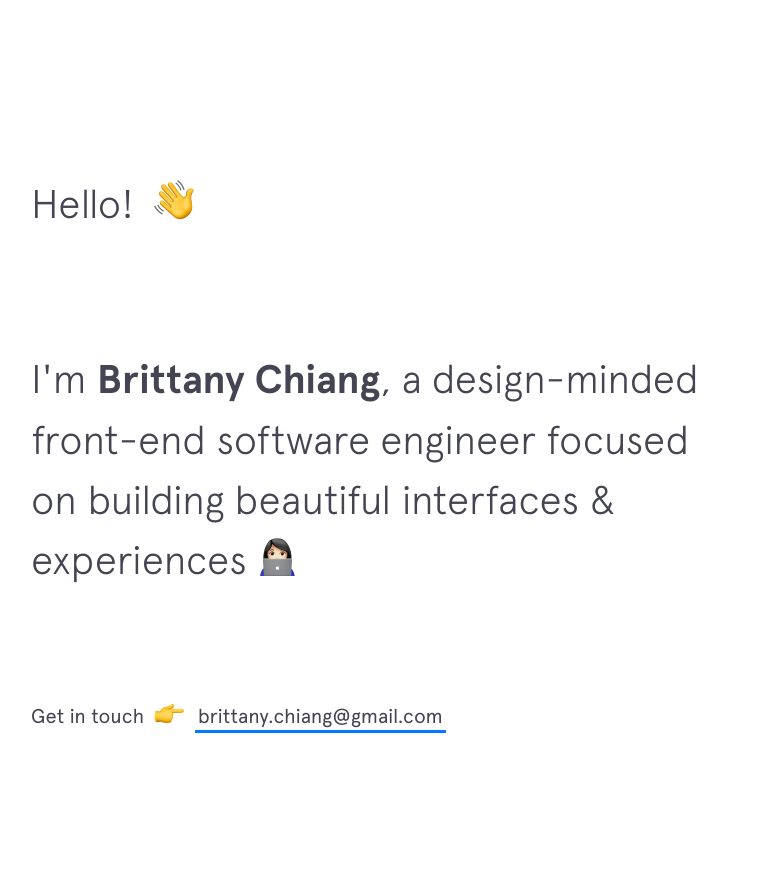
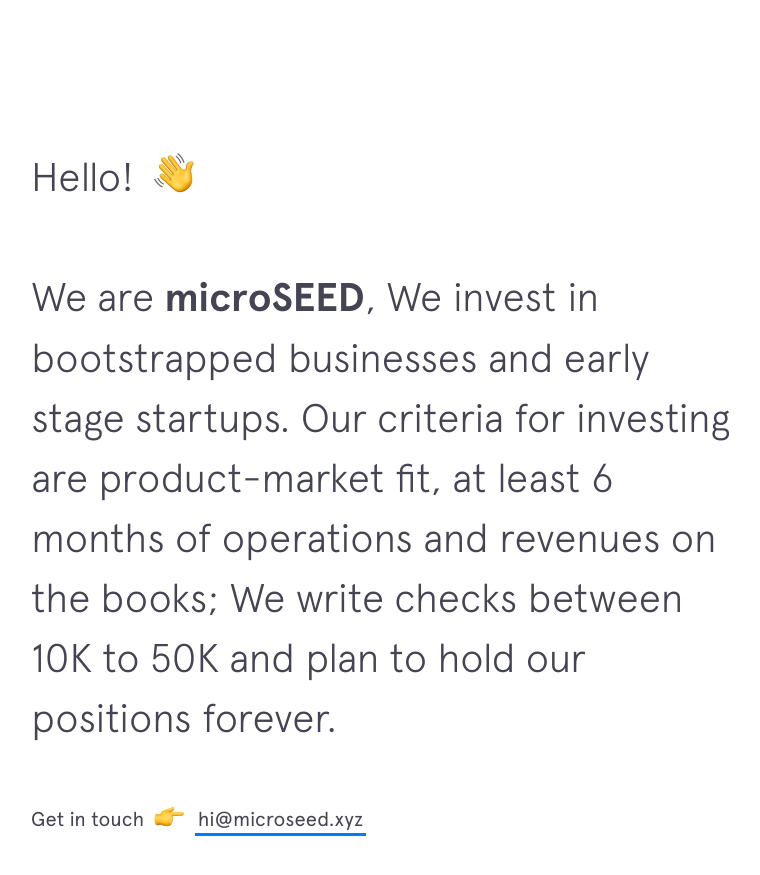
Before and after one commit to dahsoon/dahsoon.github.io, a Jekyll site: the page built from index.html, in a window 1280 px wide and 900 px high. Shown: the top 875 px of the window, without its empty margins (69-829 px from the left). Built offline with Jekyll 4.4.1, drawn with Linux system fonts in a browser that asks for light colours; nearby versions of some CDN libraries.

Commit message:
create site

```diff
--- a/_includes/intro.html
+++ b/_includes/intro.html
@@ -3,16 +3,16 @@
     <span class="emoji wave-hand animated"></span>
   </h1>
 
-  <h2 class="intro__tagline">I'm
-    <span class="name">Brittany Chiang</span>, a design-minded front-end software engineer focused on building beautiful interfaces &amp; experiences
-    <span class="emoji technologist"></span>
+  <h2 class="intro__tagline">We are
+    <span class="name">microSEED</span>, We invest in bootstrapped businesses and early stage startups. Our criteria for investing are product-market fit, at least 6 months of
+    operations and revenues on the books; We write checks between 10K to 50K and plan to hold our positions forever.
   </h2>
 
   <h3 class="intro__contact">
     <span>Get in touch </span>
     <span class="emoji pointer"></span>
     <span>
-      <a href="mailto:brittany.chiang@gmail.com" target="_blank" class="highlight-link">brittany.chiang@gmail.com</a>
+      <a href="mailto:hi@microseed.xyz" target="_blank" class="highlight-link">hi@microseed.xyz</a>
     </span>
   </h3>
 </header>
```
